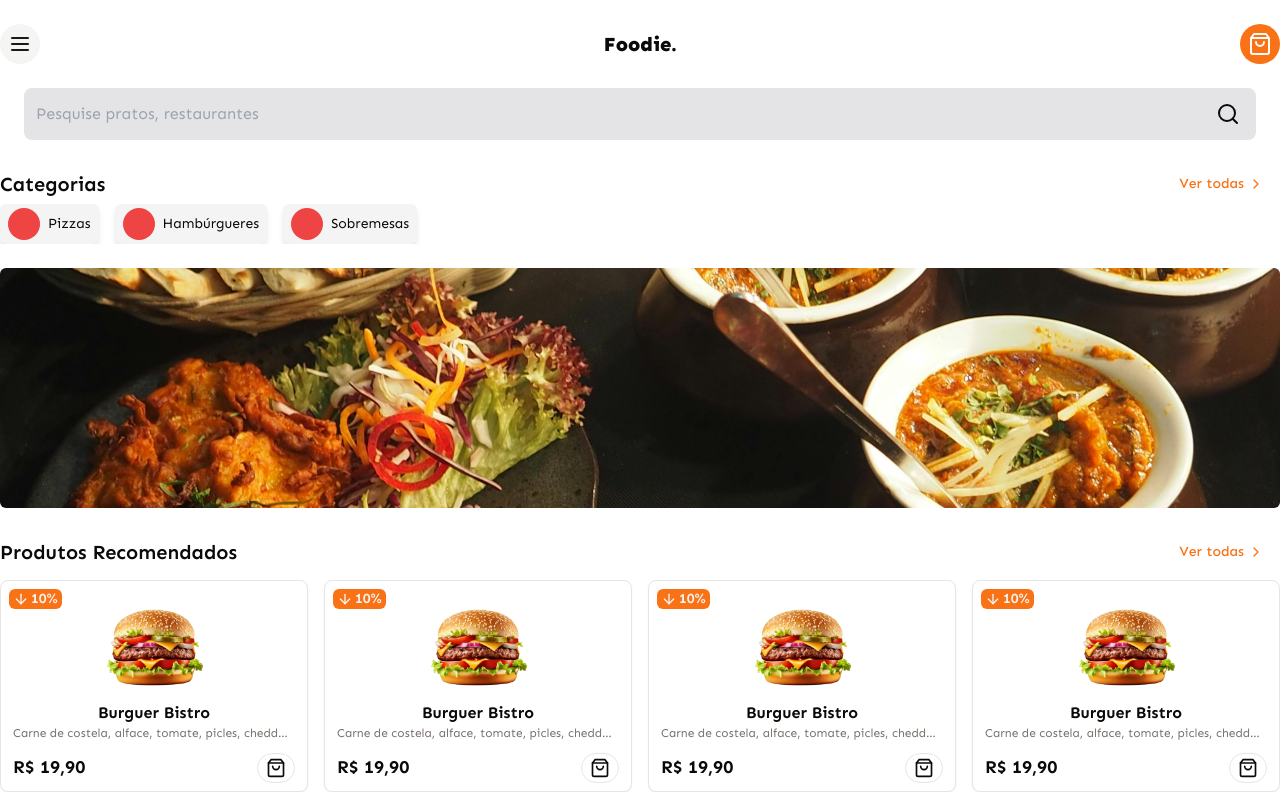
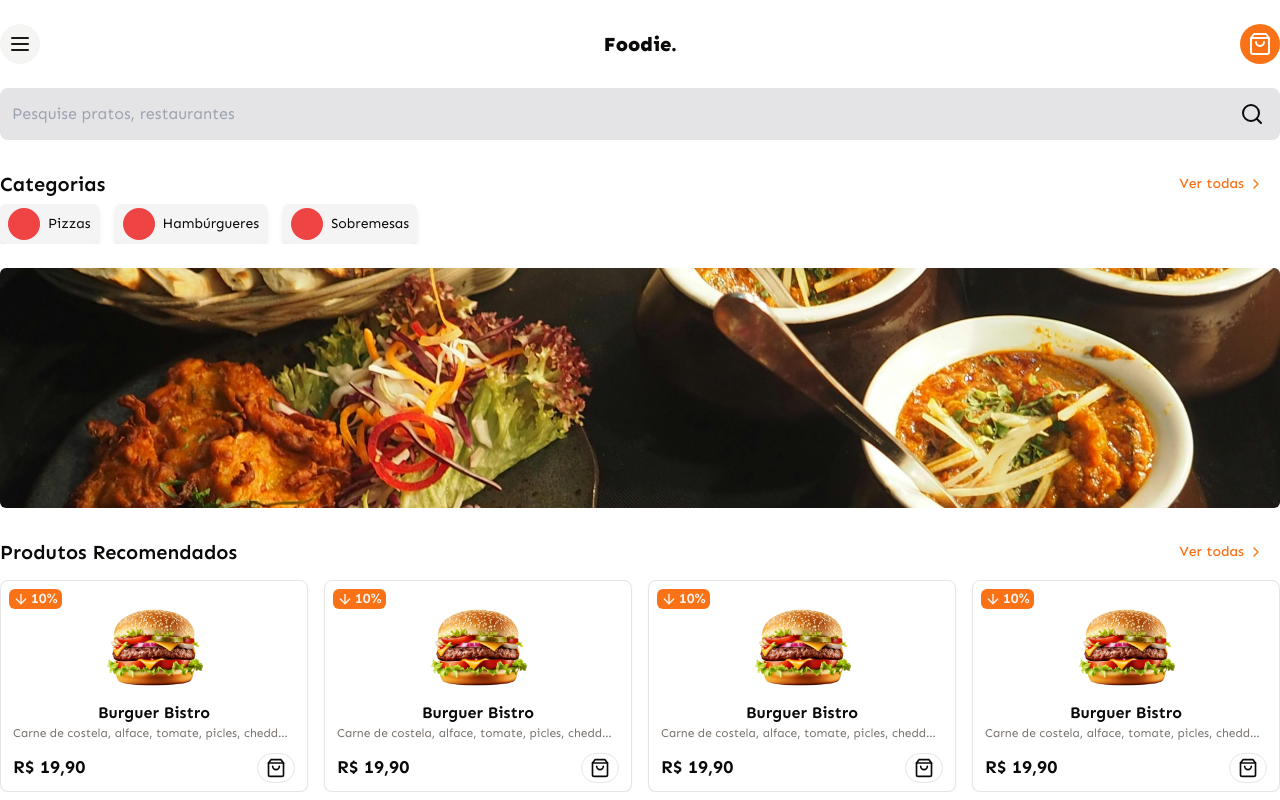
Before and after one commit to gustavogarciac/foodie, a Next.js app: page / in a window 1280 px wide. Shown: the top 800 px of the page. Built offline with nearby package versions, Linux system fonts and the light colour scheme.

Commit message:
feat: global search keyboard events

```diff
--- a/src/app/(dashboard)/layout.tsx
+++ b/src/app/(dashboard)/layout.tsx
@@ -1,17 +1,19 @@
 import React, { PropsWithChildren } from 'react'
 
+import { Container } from '@/components/container'
 import { Footer } from '@/components/footer'
 import { GlobalSearch } from '@/components/global-search'
 import { Header } from '@/components/header'
 
 const DashboardLayout = (props: PropsWithChildren) => {
   return (
-    <div className="min-w-screen flex flex-col">
-      <Header />
-      <div className="px-6">
+    <div className="min-w-screen flex h-full min-h-screen flex-col justify-between">
+      <Container>
+        <Header />
         <GlobalSearch />
-      </div>
-      {props.children}
+      </Container>
+
+      <div className="flex-grow">{props.children}</div>
 
       <div className="mt-8 border-t border-border">
         <Footer />
--- a/src/app/layout.tsx
+++ b/src/app/layout.tsx
@@ -1,22 +1,24 @@
-import type { Metadata } from "next";
-import { Sen } from "next/font/google";
-import "./globals.css";
+import './globals.css'
 
-const sen = Sen({ subsets: ["latin"] });
+import type { Metadata } from 'next'
+import { Sen } from 'next/font/google'
+
+const sen = Sen({ subsets: ['latin'] })
 
 export const metadata: Metadata = {
-  title: "Foodie",
-  description: "A aplicação de um restaurante no qual você pode realizar pedidos, visualizar cardápios, categorias e muito mais!",
-};
+  title: 'Foodie',
+  description:
+    'A aplicação de um restaurante no qual você pode realizar pedidos, visualizar cardápios, categorias e muito mais!',
+}
 
 export default function RootLayout({
   children,
 }: Readonly<{
-  children: React.ReactNode;
+  children: React.ReactNode
 }>) {
   return (
     <html lang="en">
       <body className={sen.className}>{children}</body>
     </html>
-  );
+  )
 }
--- a/src/components/global-search.tsx
+++ b/src/components/global-search.tsx
@@ -20,12 +20,24 @@ export const GlobalSearch = () => {
     setSearch('')
   }
 
+  function handleInputKeyDown(e: React.KeyboardEvent<HTMLInputElement>) {
+    if (e.key === 'Enter') {
+      onSubmitSearch()
+    }
+
+    if (e.key === 'Escape') {
+      setSearch('')
+    }
+  }
+
   return (
     <div className="flex w-full flex-row items-center gap-2 rounded-lg bg-zinc-200 px-3 py-1">
       <input
         className="min-h-11 w-full bg-transparent outline-none"
         placeholder="Pesquise pratos, restaurantes"
         onChange={(e) => setSearch(e.target.value)}
+        onKeyDown={handleInputKeyDown}
+        value={search}
       />
       <Button
         onClick={onSubmitSearch}
--- a/src/components/header.tsx
+++ b/src/components/header.tsx
@@ -12,7 +12,7 @@ import { Sheet, SheetContent, SheetHeader, SheetTrigger } from './ui/sheet'
 export const Header = () => {
   return (
     <header>
-      <Container otherClasses="flex flex-row items-center justify-between p-6">
+      <Container otherClasses="flex flex-row items-center justify-between py-6 px-0">
         {/* Sidebar Menu */}
         <Sheet>
           <SheetTrigger asChild>
```
